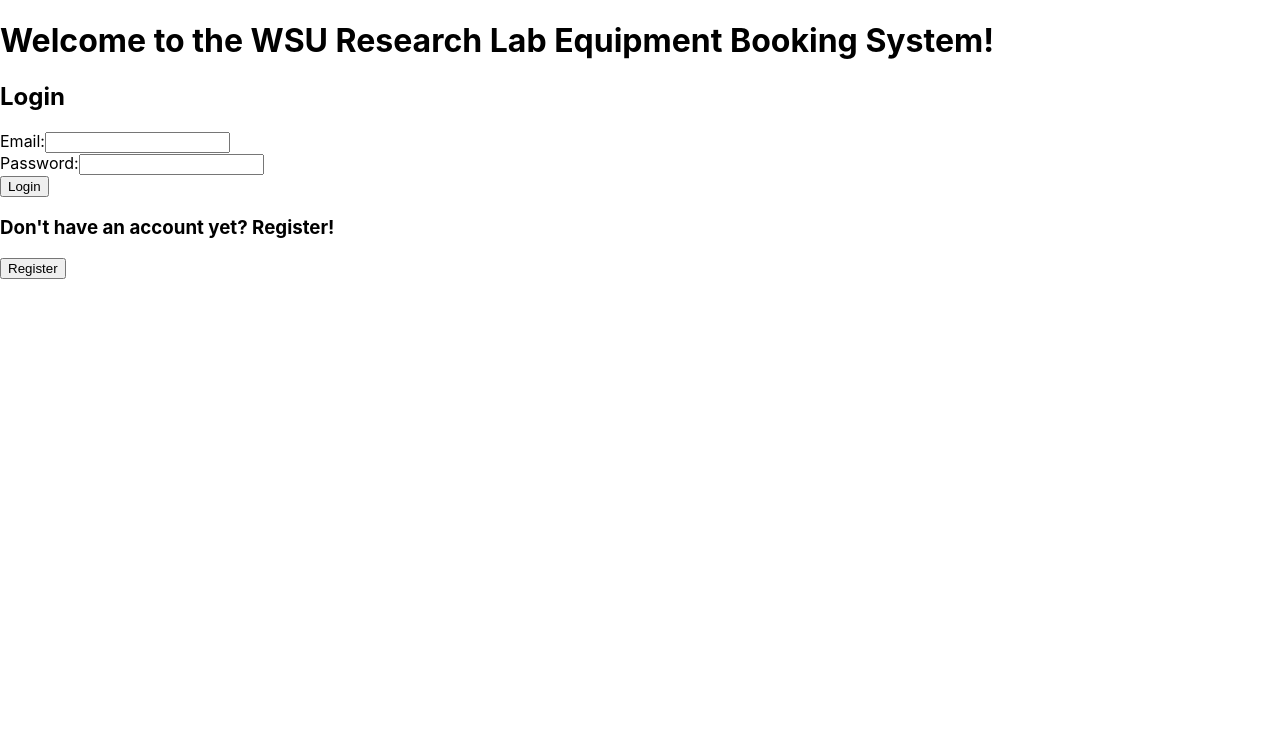
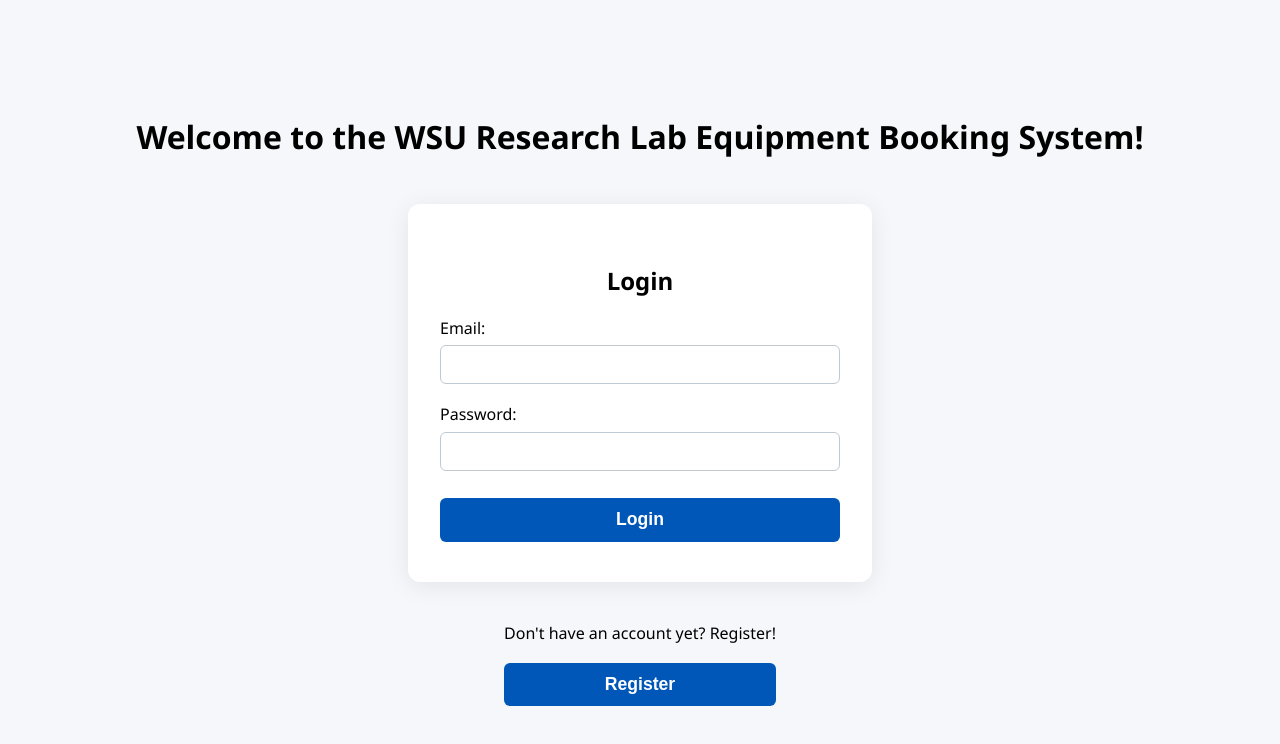
Before and after one commit to j3erdman/CPTS-451-Group-Project, a React (Create React App) app in the folder Project_Code/Frontend/app/: page /login in a window 1280 px wide. Shown: the top 744 px of the page. Built offline with nearby package versions, Linux system fonts and the light colour scheme.

Commit message:
Updated login/register GUI

```diff
--- a/Project_Code/Frontend/app/src/Login.js
+++ b/Project_Code/Frontend/app/src/Login.js
@@ -1,6 +1,7 @@
 import React, { useState } from 'react';
 import { useNavigate } from 'react-router-dom';
 import { useUser } from './UserContext';
+import './main.css';
 
 function Login() {
     const { login } = useUser();
@@ -35,31 +36,39 @@
     };
 
     return (
-        <div>
+        <div className="auth-container">
             <h1>Welcome to the WSU Research Lab Equipment Booking System!</h1>
+            <div className="auth-card">
                 <h2>Login</h2>
-        <form onSubmit={handleSubmit}>
-            <div>
-            <label>Email:</label>
+                <form onSubmit={handleSubmit} className="auth-form">
+                    <div className="form-group">
+                        <label htmlFor="login-email">Email:</label>
                         <input
+                            id="login-email"
                             type="email"
                             value={email}
                             onChange={(e) => setEmail(e.target.value)}
+                            required
                         />
                     </div>
-            <div>
-            <label>Password:</label>
+                    <div className="form-group">
+                        <label htmlFor="login-password">Password:</label>
                         <input
+                            id="login-password"
                             type="password"
                             value={password}
                             onChange={(e) => setPassword(e.target.value)}
+                            required
                         />
                     </div>
-            <button type="submit">Login</button>
+                    <button type="submit" className="auth-btn">Login</button>
                 </form>
-        {error && <p style={{ color: "red" }}>{error}</p>}
+            </div>
+            {error && <p className="error-msg">{error}</p>}
+            <div className="switch-auth">
                 <h3>Don't have an account yet? Register!</h3>
-        <button onClick={() => navigate('/register')}>Register</button>
+                <button className="switch-btn" onClick={() => navigate('/register')} type="button">Register</button>
+            </div>
         </div>
     );
 }
--- a/Project_Code/Frontend/app/src/Register.js
+++ b/Project_Code/Frontend/app/src/Register.js
@@ -22,38 +22,48 @@
     };
 
     return (
-        <div>
+        <div className="auth-container">
             <h1>Welcome to the WSU Research Lab Equipment Booking System!</h1>
+            <div className="auth-card">
                 <h2>Register</h2>
-        <form onSubmit={handleSubmit}>
-            <div>
-            <label>Name:</label>
+                <form onSubmit={handleSubmit} className="auth-form">
+                    <div className="form-group">
+                        <label htmlFor="register-name">Name:</label>
                         <input
+                            id="register-name"
                             type="text"
                             value={name}
                             onChange={(e) => setName(e.target.value)}
+                            required
                         />
                     </div>
-            <div>
-            <label>Email:</label>
+                    <div className="form-group">
+                        <label htmlFor="register-email">Email:</label>
                         <input
+                            id="register-email"
                             type="email"
                             value={email}
                             onChange={(e) => setEmail(e.target.value)}
+                            required
                         />
                     </div>
-            <div>
-            <label>Password:</label>
+                    <div className="form-group">
+                        <label htmlFor="register-password">Password:</label>
                         <input
+                            id="register-password"
                             type="password"
                             value={password}
                             onChange={(e) => setPassword(e.target.value)}
+                            required
                         />
                     </div>
-            <button type="submit">Register</button>
+                    <button type="submit" className="auth-btn">Register</button>
                 </form>
+            </div>
+            <div className="switch-auth">
                 <h3>Already have an account? Login!</h3>
-        <button onClick={() => navigate('/login')}>Login</button>
+                <button className="switch-btn" onClick={() => navigate('/login')} type="button">Login</button>
+            </div>
         </div>
     );
 }
--- /dev/null
+++ b/Project_Code/Frontend/app/src/main.css
@@ -0,0 +1,92 @@
+.auth-container {
+    min-height: 100vh;
+    display: flex;
+    flex-direction: column;
+    align-items: center;
+    justify-content: center;
+    background: #f5f7fa;
+    font-family: 'Segoe UI', Arial, sans-serif;
+}
+
+.auth-card {
+    background: #fff;
+    padding: 2.5rem 2rem;
+    border-radius: 12px;
+    box-shadow: 0 4px 24px rgba(0,0,0,0.08);
+    width: 100%;
+    max-width: 400px;
+    margin-top: 1.5rem;
+    display: flex;
+    flex-direction: column;
+    align-items: center;
+}
+
+.auth-form {
+    width: 100%;
+    display: flex;
+    flex-direction: column;
+    gap: 1.2rem;
+}
+
+.form-group {
+    display: flex;
+    flex-direction: column;
+    align-items: flex-start;
+    width: 100%;
+}
+
+.form-group label {
+    margin-bottom: 0.4rem;
+    font-weight: 500;
+}
+
+.form-group input {
+    width: 100%;
+    box-sizing: border-box;
+    padding: 0.6rem 0.8rem;
+    border: 1px solid #bfc9d1;
+    border-radius: 6px;
+    font-size: 1rem;
+    transition: border 0.2s;
+}
+
+.form-group input:focus {
+    border-color: #0057b8;
+    outline: none;
+}
+
+.auth-btn, .switch-btn {
+    width: 100%;
+    padding: 0.7rem 0;
+    background: #0057b8;
+    color: #fff;
+    border: none;
+    border-radius: 6px;
+    font-size: 1.1rem;
+    font-weight: 600;
+    cursor: pointer;
+    margin-top: 0.5rem;
+    transition: background 0.2s;
+}
+
+.auth-btn:hover, .switch-btn:hover {
+    background: #003f8a;
+}
+
+.switch-auth {
+    margin-top: 1.5rem;
+    text-align: center;
+}
+
+.switch-auth h3 {
+    margin-bottom: 0.7rem;
+    font-size: 1rem;
+    font-weight: 400;
+}
+
+.error-msg {
+    color: #d32f2f;
+    margin-top: 0.7rem;
+    text-align: center;
+    font-size: 0.98rem;
+}
```
Lines whose indentation alone changed are shown as unchanged.
